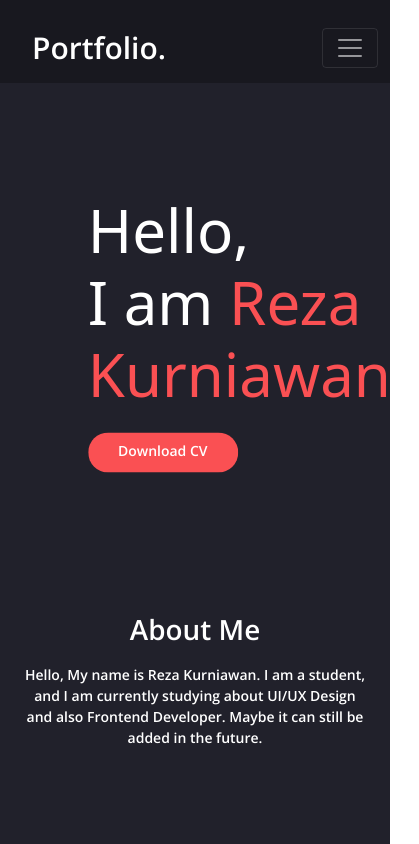
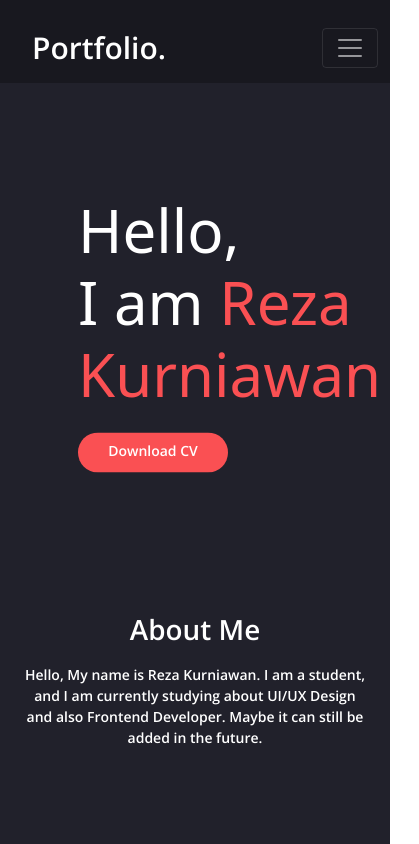
Before and after one commit to rezakurniawan88/rezakurniawan88.github.io, a plain HTML site: page index.html in a window 390 px wide. Shown: the top 844 px of the page, 419 px wide, since content can reach past the window. Drawn offline with nearby package versions, Linux system fonts and the light colour scheme.

Commit message:
Memperbaiki margin

```diff
--- a/style.css
+++ b/style.css
@@ -172,7 +172,7 @@
 
     .homepage {
         position: relative !important;
-        margin-left: 15%;
+        padding-left: 20%;
     }
 
 
```
